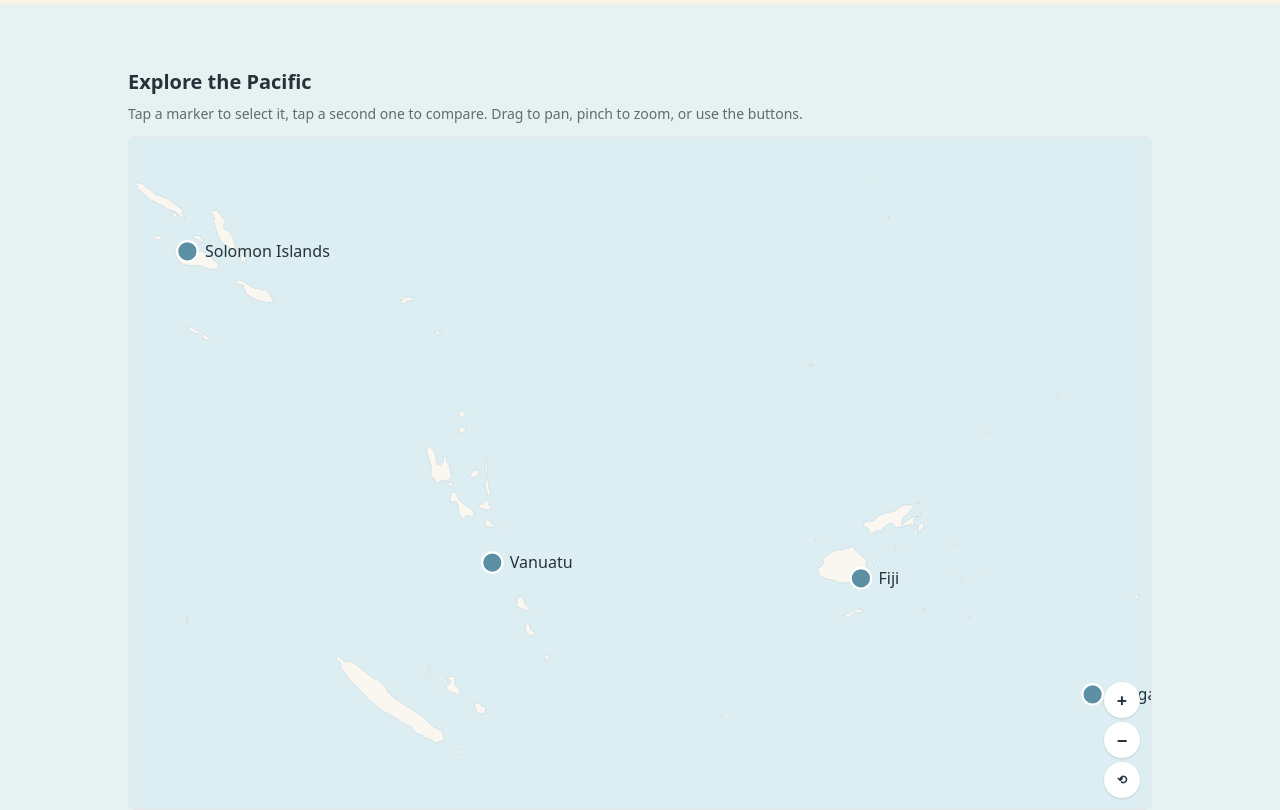
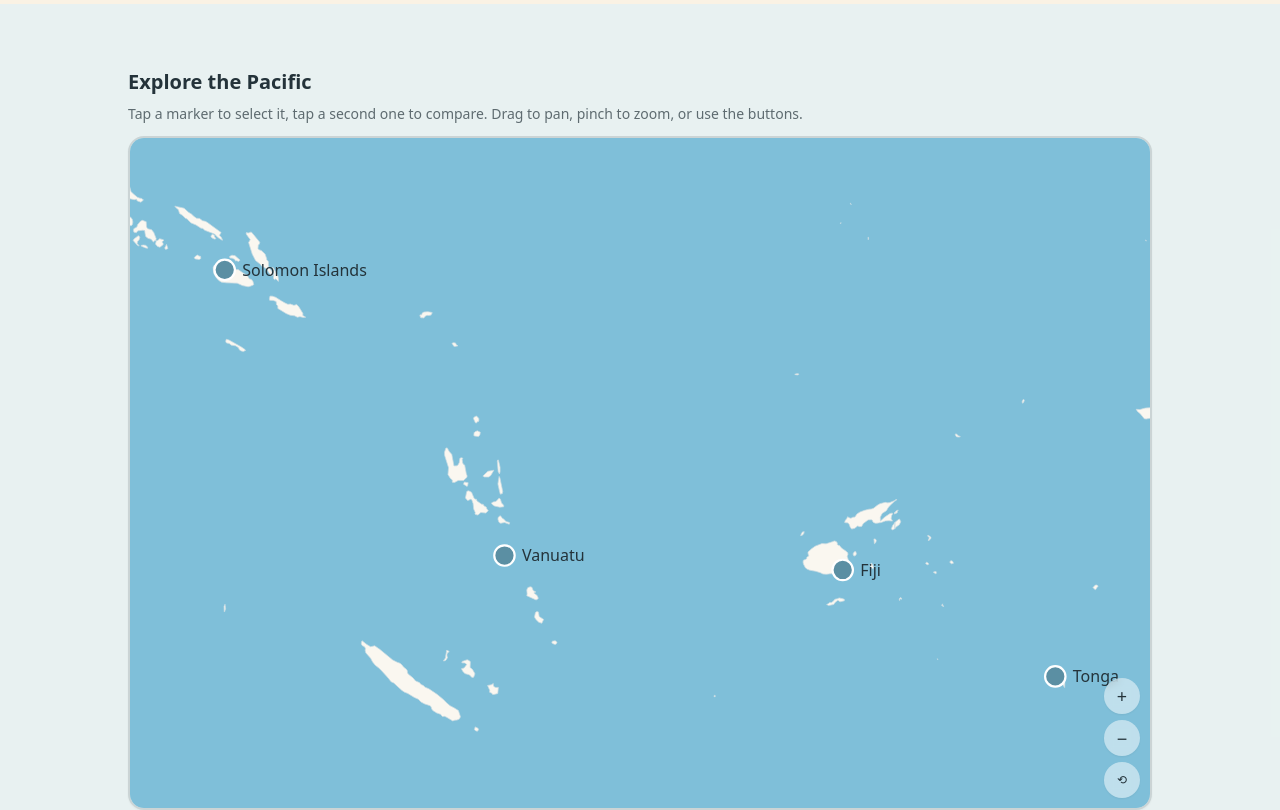
Before and after one commit to ReversalRedGarnet/DataViz, a React (Vite) app: page / in a window 1280 px wide. Shown: the part 280-1090 px from the top of the page. Built offline with nearby package versions, Linux system fonts and the light colour scheme.

Commit message:
Refactor MapView for Cyclone Harold nations and styles
Updated the map view to reflect the four nations affected by Cyclone Harold, adjusted zoom settings, and improved button styles.

```diff
--- a/src/components/MapView.jsx
+++ b/src/components/MapView.jsx
@@ -13,16 +13,9 @@ import { resetSvg } from '../utils/d3helpers.js'
 // missing), fetched once at runtime rather than bundled into the JS so
 // it doesn't bloat the main bundle or block the initial page render.
 //
-// DUMMY PLACEHOLDER nation set -- swap for your locked pair(s) later
-// (see README.md -> "Scope (locked)"). Coordinates are approximate
+// Locked nation set -- the four countries Cyclone Harold hit in April
+// 2020, see README.md -> "Scope (locked)". Coordinates are approximate
 // (capital city), fine for an illustrative map, not for navigation.
-//
-// Note: Kiribati's Tarawa atoll is small enough that it's simplified
-// away entirely at this basemap's resolution -- its marker and label
-// still render normally, it just won't have visible land underneath.
-// Using a higher-resolution basemap would fix that at the cost of a
-// much larger download (10m resolution is ~6x the file size), which
-// isn't worth it for one atoll's outline.
 export const NATIONS = [
   { name: 'Fiji', lat: -18.14, lon: 178.44 },
   { name: 'Solomon Islands', lat: -9.43, lon: 159.95 },
@@ -71,13 +64,16 @@ export default function MapView({ selected, onToggle, onClear }) {
           geometry: { type: 'Point', coordinates: [n.lon, n.lat] },
         })),
       }
-      // Fitted to our 6 markers, not the whole world, so the initial
+      // Fitted to our 4 markers, not the whole world, so the initial
       // view stays zoomed into the Pacific rather than zoomed out to
-      // fit every continent.
+      // fit every continent. Padding is generous (65px, not the more
+      // typical ~40) so labels and the zoom-control buttons in the
+      // corner have breathing room and don't crowd markers near the
+      // edge (Tonga sits closest to that corner).
       projection.fitExtent(
         [
-          [40, 40],
-          [WIDTH - 40, HEIGHT - 40],
+          [65, 65],
+          [WIDTH - 65, HEIGHT - 65],
         ],
         points
       )
@@ -87,13 +83,15 @@ export default function MapView({ selected, onToggle, onClear }) {
 
       // Ocean background, then real coastlines drawn through the same
       // projection -- anything outside the viewBox is simply cropped,
-      // same as any regional map.
+      // same as any regional map. A stronger, more saturated blue than
+      // the decorative ocean-light token so the ocean reads clearly at
+      // a glance rather than blending toward white.
       g.append('rect')
         .attr('x', -2000)
         .attr('y', -2000)
         .attr('width', WIDTH + 4000)
         .attr('height', HEIGHT + 4000)
-        .attr('fill', '#DCEEF2')
+        .attr('fill', '#7FBFD9')
 
       const geoPath = d3.geoPath(projection)
       const landFeature = feature(land50m, land50m.objects.land)
@@ -244,14 +242,14 @@ export default function MapView({ selected, onToggle, onClear }) {
         <svg
           ref={svgRef}
           role="img"
-          aria-label="Map of the Pacific with six selectable nations"
-          className="w-full h-auto border rounded-lg"
+          aria-label="Map of the Pacific with four selectable nations"
+          className="w-full h-auto border-2 border-ink/15 rounded-2xl shadow-sm"
         />
-        <div className="absolute bottom-3 right-3 flex flex-col gap-1">
+        <div className="absolute bottom-3 right-3 flex flex-col gap-1.5">
           <button
             type="button"
             onClick={() => zoomBy(1.5)}
-            className="w-9 h-9 rounded-full bg-white shadow flex items-center justify-center text-lg font-semibold"
+            className="w-9 h-9 rounded-full bg-white/50 backdrop-blur-sm shadow-sm flex items-center justify-center text-lg font-medium text-ink hover:bg-white/70 transition-colors"
             aria-label="Zoom in"
           >
             +
@@ -259,7 +257,7 @@ export default function MapView({ selected, onToggle, onClear }) {
           <button
             type="button"
             onClick={() => zoomBy(1 / 1.5)}
-            className="w-9 h-9 rounded-full bg-white shadow flex items-center justify-center text-lg font-semibold"
+            className="w-9 h-9 rounded-full bg-white/50 backdrop-blur-sm shadow-sm flex items-center justify-center text-lg font-medium text-ink hover:bg-white/70 transition-colors"
             aria-label="Zoom out"
           >
             −
@@ -267,7 +265,7 @@ export default function MapView({ selected, onToggle, onClear }) {
           <button
             type="button"
             onClick={resetView}
-            className="w-9 h-9 rounded-full bg-white shadow flex items-center justify-center text-xs font-semibold"
+            className="w-9 h-9 rounded-full bg-white/50 backdrop-blur-sm shadow-sm flex items-center justify-center text-xs font-medium text-ink hover:bg-white/70 transition-colors"
             aria-label="Reset view"
           >
             ⟲
```
